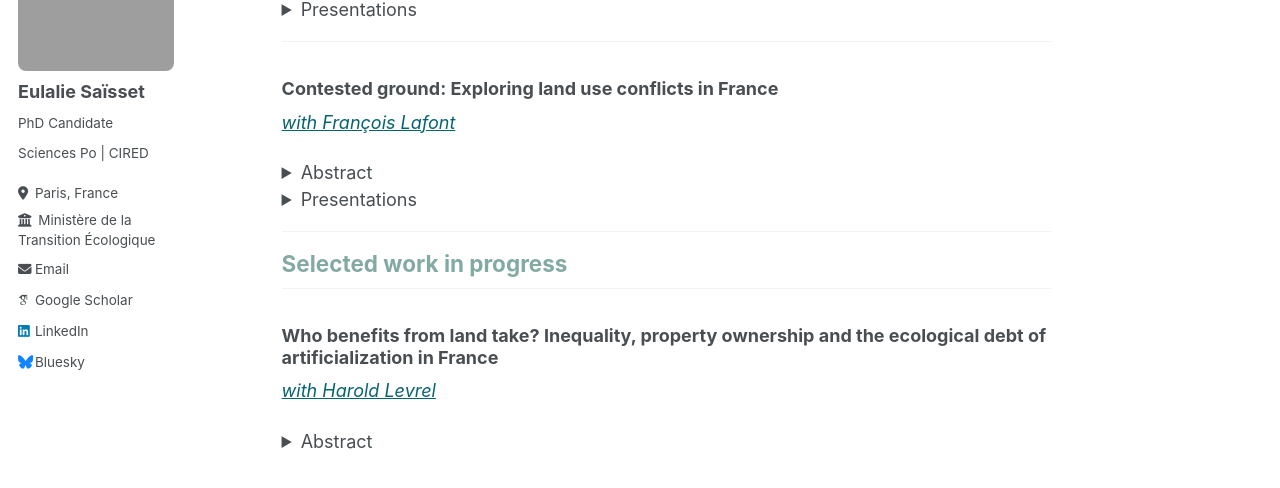
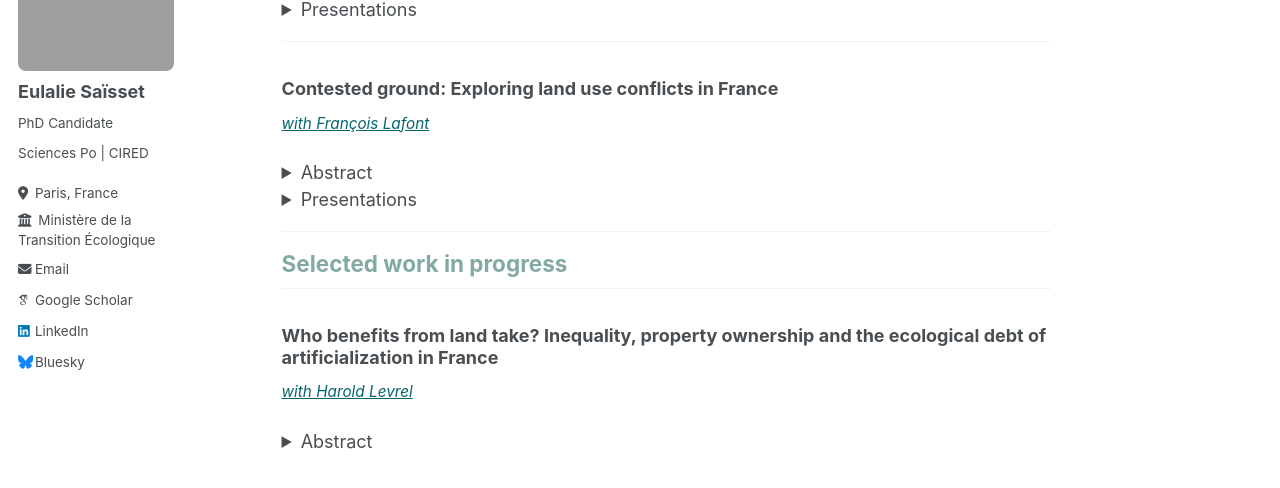
Before and after one commit to eulaliesaisset/eulaliesaisset.github.io, a Jekyll site: the page built from _pages/research.md, in a window 1280 px wide. Shown: the part 285-773 px from the top of the page. Built offline with Jekyll 4.4.1, drawn with Linux system fonts in a browser that asks for light colours; some web fonts are replaced.

Commit message:
Reduce font size of coauthor names
Make coauthor names slightly smaller (85%) for better visual hierarchy.

Co-Authored-By: Claude Sonnet 4.5 <noreply@anthropic.com>

```diff
--- a/_pages/research.md
+++ b/_pages/research.md
@@ -28,7 +28,7 @@ permalink: /research/
 ---
 
 ### Contested ground: Exploring land use conflicts in France
-_[with François Lafont](https://sites.google.com/view/francoislafont11/accueil)_
+<span style="font-size: 0.85em;">_[with François Lafont](https://sites.google.com/view/francoislafont11/accueil)_</span>
 
 <details>
   <summary>Abstract</summary>
@@ -53,7 +53,7 @@ _[with François Lafont](https://sites.google.com/view/francoislafont11/accueil)
 ## Selected work in progress
 
 ### Who benefits from land take? Inequality, property ownership and the ecological debt of artificialization in France
-_[with Harold Levrel](https://cesco.mnhn.fr/fr/annuaire/harold-levrel-6495)_
+<span style="font-size: 0.85em;">_[with Harold Levrel](https://cesco.mnhn.fr/fr/annuaire/harold-levrel-6495)_</span>
 
 <details>
   <summary>Abstract</summary>
```
